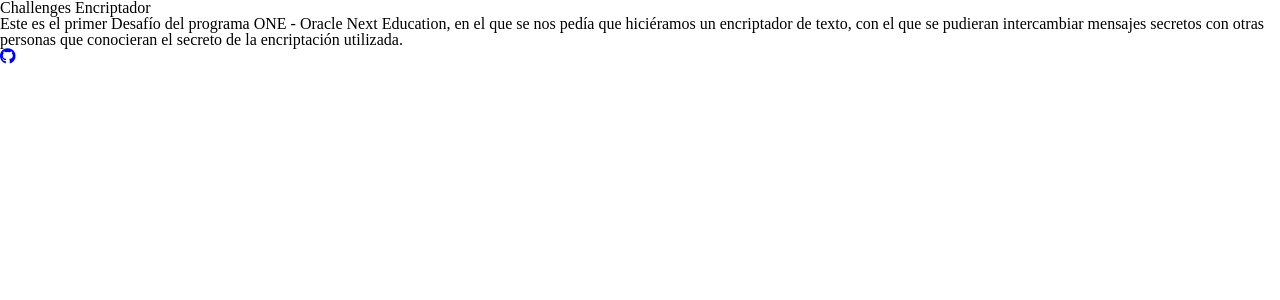
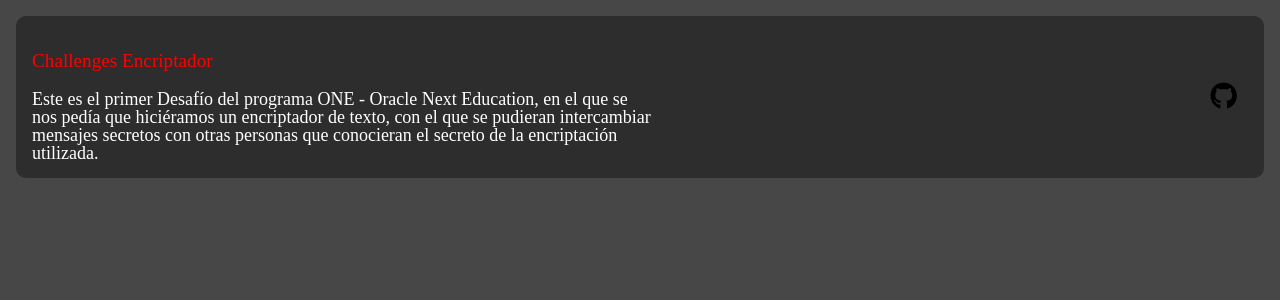
Before and after one commit to luisangelponcealvarez/challenges-encriptador, a React (Vite) app: page / in a window 1280 px wide. Shown: the top 300 px of the page. Built offline with nearby package versions, Linux system fonts and the light colour scheme.

Commit message:
add color and descriptión and proyect

```diff
--- a/index.html
+++ b/index.html
@@ -4,7 +4,7 @@
     <meta charset="UTF-8" />
     <link rel="icon" type="image/svg+xml" href="/vite.svg" />
     <meta name="viewport" content="width=device-width, initial-scale=1.0" />
-    <title>Vite + React + TS</title>
+    <title>Challenges Encriptador</title>
   </head>
   <body>
     <div id="root"></div>
--- a/src/index.css
+++ b/src/index.css
@@ -3,4 +3,5 @@
   display: flex;
   min-width: 320px;
   min-height: 100vh;
+  background-color: rgba(71, 71, 71, 1);
 }
--- a/src/style/AreaParaLaDefinición.css
+++ b/src/style/AreaParaLaDefinición.css
@@ -1,25 +1,35 @@
-#area-para-la-definición {
-  width: 70%;
+#area-para-la-definicion {
+  background-color: rgba(45, 45, 45, 1);
+  border-radius: 10px;
+  margin: 1em;
   display: flex;
   flex-wrap: wrap;
   align-items: center;
   justify-content: space-between;
 }
 
-#area-para-la-definición .text {
+#area-para-la-definicion .text {
   width: 50%;
+  margin: 1em;
 }
 
-#area-para-la-definición .title {
-  font-size: 2.5em;
-  line-height: 1.1;
+#area-para-la-definicion .title {
+  color: #ff0000;
+  margin: 1em auto;
+  font-size: larger;
 }
 
-#area-para-la-definición p {
-  font-size: 1.5em;
-  line-height: 1.1;
+#area-para-la-definicion p {
+  font-size: large;
+  color: white;
 }
 
-#area-para-la-definición .icon {
-  font-size: larger;
+#area-para-la-definicion .icon {
+  margin: 1em;
+  font-size: 1.7em;
+  color: black;
 }
+
+#area-para-la-definicion .icon:hover {
+  color: white;
+}
```
